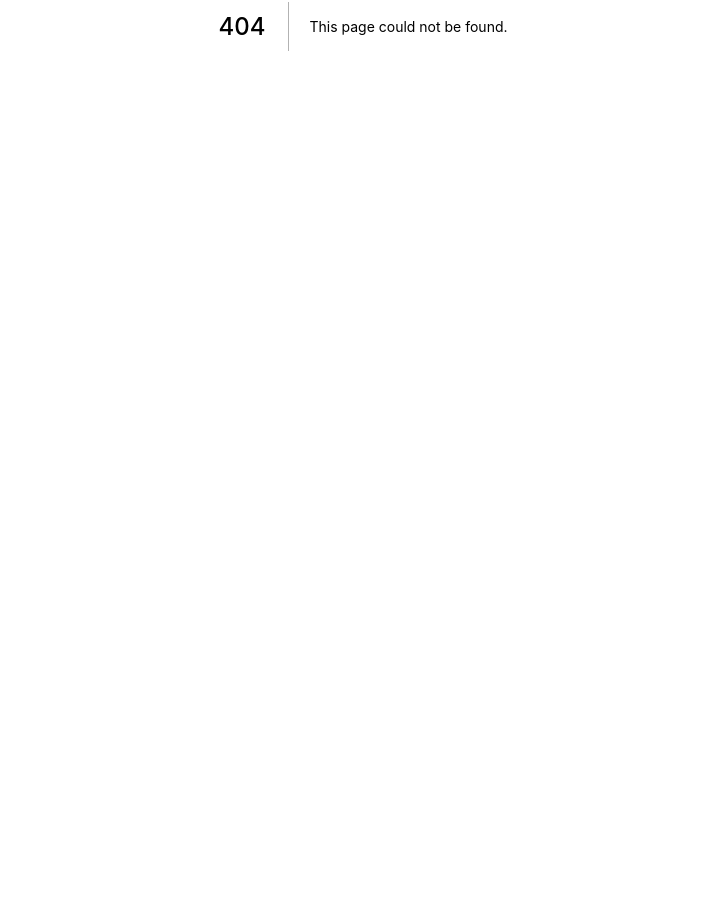
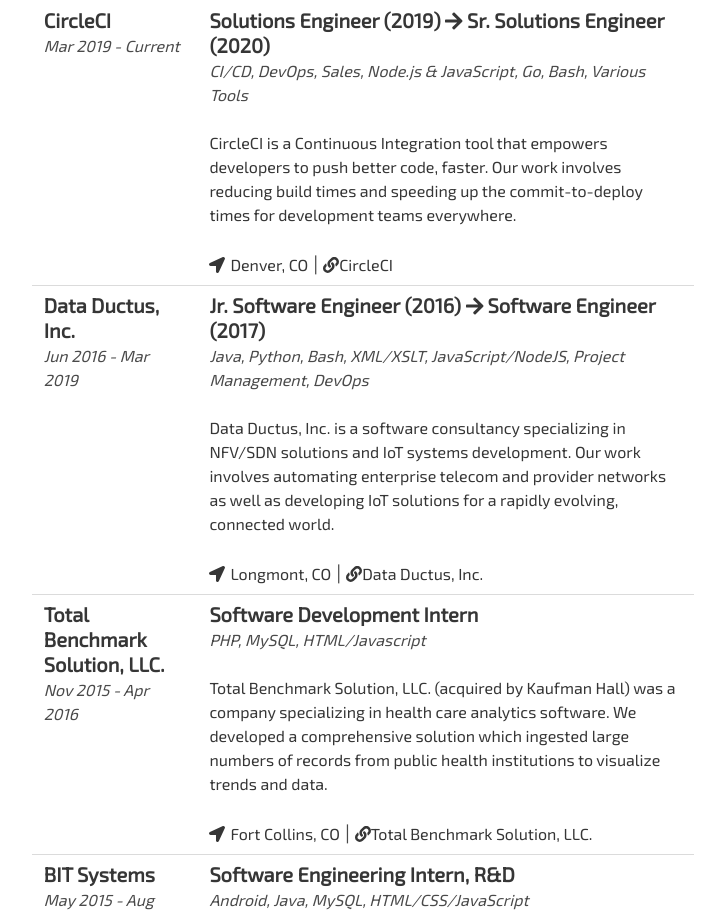
Before and after one commit to mvxt/mvxt, a Next.js app: page /cv in a window 1280 px wide. Before the commit this address had no page. Shown: the part 374-1290 px from the top of the page, without its empty margins (277-1002 px from the left). Before the commit the page ends 800 px from the top, so only its background shows below. Built offline with nearby package versions, Linux system fonts and the light colour scheme.

Commit message:
Add CV page to Next.js

```diff
--- /dev/null
+++ b/pages/cv.js
@@ -0,0 +1,152 @@
+import Layout from '../components/layout';
+
+import { FontAwesomeIcon } from '@fortawesome/react-fontawesome';
+import {
+  faArrowRight,
+  faLink,
+  faLocationArrow
+} from '@fortawesome/free-solid-svg-icons';
+
+export default function CV() {
+  return (
+    <Layout title="CV">
+      <p>
+        Here is a summary of my professional experience. For a more details, visit <a href="https://www.linkedin.com/in/michaelthanh/">my LinkedIn</a> or reach out to me.
+      </p>
+      <table className="table offwhite-bg">
+      <tbody>
+        <tr>
+          <th width="25%">
+            <span className="title is-5">CircleCI</span>
+            <br />
+            <span className="subtitle is-6 job-date">Mar 2019 - Current</span>
+          </th>
+          <td>
+            <span className="title is-5">Solutions Engineer (2019) <FontAwesomeIcon icon={faArrowRight} /> Sr. Solutions Engineer (2020)</span>
+            <br />
+            <span className="subtitle is-6 job-skills">CI/CD, DevOps, Sales, Node.js & JavaScript, Go, Bash, Various Tools</span>
+            <br /><br />
+            <span>CircleCI is a Continuous Integration tool that empowers developers to push better code, faster. Our work involves reducing build times and speeding up the commit-to-deploy times for development teams everywhere.</span>
+            <br /><br />
+            <FontAwesomeIcon
+              icon={faLocationArrow}
+              className="spacer"
+            />
+            Denver, CO
+            <span className="subtitle spacer">|</span>
+            <FontAwesomeIcon
+              icon={faLink}
+              className="spacer"
+            />
+            <a href="https://circleci.com/">CircleCI</a>
+          </td>
+        </tr>
+        <tr>
+          <th width="25%">
+            <span className="title is-5">Data Ductus, Inc.</span>
+            <br />
+            <span className="subtitle is-6 job-date">Jun 2016 - Mar 2019</span>
+          </th>
+          <td>
+            <span className="title is-5">Jr. Software Engineer (2016) <FontAwesomeIcon icon={faArrowRight} /> Software Engineer (2017)</span>
+            <br />
+            <span className="subtitle is-6 job-skills">Java, Python, Bash, XML/XSLT, JavaScript/NodeJS, Project Management, DevOps</span>
+            <br /><br />
+            <span>Data Ductus, Inc. is a software consultancy specializing in NFV/SDN solutions and IoT systems development. Our work involves automating enterprise telecom and provider networks as well as developing IoT solutions for a rapidly evolving, connected world.</span>
+            <br /><br />
+            <FontAwesomeIcon
+              icon={faLocationArrow}
+              className="spacer"
+            />
+            Longmont, CO
+            <span className="subtitle spacer">|</span>
+            <FontAwesomeIcon
+              icon={faLink}
+              className="spacer"
+            />
+            <a href="https://www.dataductus.com/">Data Ductus, Inc.</a>
+          </td>
+        </tr>
+        <tr>
+          <th width="25%">
+            <span className="title is-5">Total Benchmark Solution, LLC.</span>
+            <br />
+            <span className="subtitle is-6 job-date">Nov 2015 - Apr 2016</span>
+          </th>
+          <td>
+            <span className="title is-5">Software Development Intern</span>
+            <br />
+            <span className="subtitle is-6 job-skills">PHP, MySQL, HTML/Javascript</span>
+            <br /><br />
+            <span>Total Benchmark Solution, LLC. (acquired by Kaufman Hall) was a company specializing in health care analytics software. We developed a comprehensive solution which ingested large numbers of records from public health institutions to visualize trends and data.</span>
+            <br /><br />
+            <FontAwesomeIcon
+              icon={faLocationArrow}
+              className="spacer"
+            />
+            Fort Collins, CO
+            <span className="subtitle spacer">|</span>
+            <FontAwesomeIcon
+              icon={faLink}
+              className="spacer"
+            />
+            <a href="https://www.kaufmanhall.com/total-benchmark-solution">Total Benchmark Solution, LLC.</a>
+          </td>
+        </tr>
+        <tr>
+          <th width="25%">
+            <span className="title is-5">BIT Systems</span>
+            <br />
+            <span className="subtitle is-6 job-date">May 2015 - Aug 2015</span>
+          </th>
+          <td>
+            <span className="title is-5">Software Engineering Intern, R&D</span>
+            <br />
+            <span className="subtitle is-6 job-skills">Android, Java, MySQL, HTML/CSS/JavaScript</span>
+            <br /><br />
+            <span>BIT Systems is a sensor development and signal processing company primarily working with the Intelligence Community & Department of Defense. I was assigned to the R&D Division where my primary tasks involved Android & web development.</span>
+            <br /><br />
+            <FontAwesomeIcon
+              icon={faLocationArrow}
+              className="spacer"
+            />
+            Aurora, CO
+            <span className="subtitle spacer">|</span>
+            <FontAwesomeIcon
+              icon={faLink}
+              className="spacer"
+            />
+            <a href="http://www.caci.com/bit-systems/">BIT Systems</a>
+          </td>
+        </tr>
+        <tr>
+          <th width="25%">
+            <span className="title is-5">ClickFox</span>
+            <br />
+            <span className="subtitle is-6 job-date">May 2014 - Aug 2014</span>
+          </th>
+          <td>
+            <span className="title is-5">Software Engineering Intern</span>
+            <br />
+            <span className="subtitle is-6 job-skills">Java, Maven, Hadoop, PostgreSQL, Greenplum, Bash</span>
+            <br /><br />
+            <span>ClickFox is a software company specializing in big data analytics. They perform complex analysis of "journeys", or the end-to-end experiences of users through a given system. This data is then utilized to improve enterprise services and business operations.</span>
+            <br /><br />
+            <FontAwesomeIcon
+              icon={faLocationArrow}
+              className="spacer"
+            />
+            Denver, CO
+            <span className="subtitle spacer">|</span>
+            <FontAwesomeIcon
+              icon={faLink}
+              className="spacer"
+            />
+            <a href="https://www.clickfox.com/">ClickFox</a>
+          </td>
+        </tr>
+      </tbody>
+      </table>
+    </Layout>
+  );
+}
--- /dev/null
+++ b/styles/cv.scss
@@ -0,0 +1,13 @@
+.job-date,.job-skills {
+  font-style: italic;
+}
+
+.spacer {
+  &:not(:first-of-type) {
+    margin-left: 5px;
+  }
+
+  &:not(:last-of-type) {
+    margin-right: 5px;
+  }
+}
--- a/styles/style.scss
+++ b/styles/style.scss
@@ -22,6 +22,7 @@
 @import "./footer.scss";
 @import "./navbar.scss";
 @import "./hero.scss";
+@import "./cv.scss";
 
 .article {
   padding-top: 0.5rem;
```
